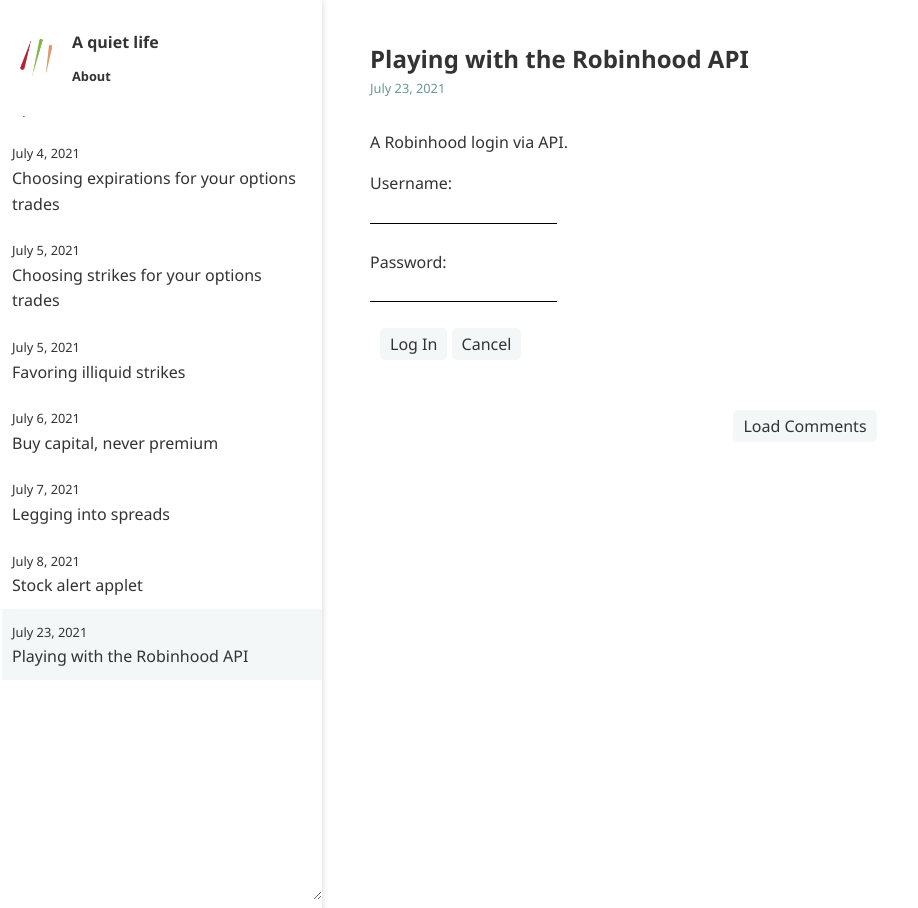
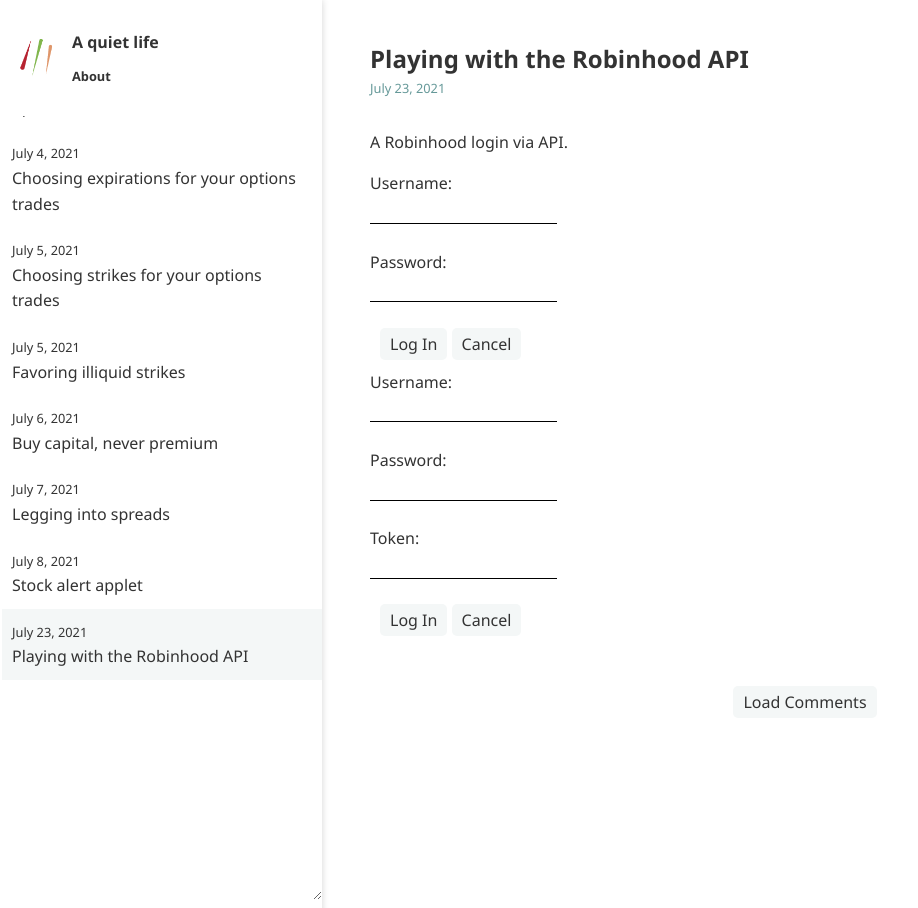
Before and after one commit to ansyblenetwork/aquietlife, a Jekyll site: the page built from _posts/2021-07-23-robinhood-api.md, in a window 1280 px wide. Shown: the whole page, without its empty margins (0-918 px from the left). Built offline with Jekyll 4.4.1, drawn with Linux system fonts in a browser that asks for light colours.

Commit message:
Update 2021-07-23-robinhood-api.md

```diff
--- a/_posts/2021-07-23-robinhood-api.md
+++ b/_posts/2021-07-23-robinhood-api.md
@@ -29,6 +29,25 @@
 		<div style="text-align:left; padding-left:10px">
 			<button id="smallloginbut" type="submit">Log In</button>
 			<button type="button" style="margin-right:10px; margin-bottom:10px;" onclick="D('MFAForm').reset()">Cancel</button>
+    		</div>
+
+	</form>
+
+
+	<form id="loginForm2" onsubmit="submitLoginForm2(); return false;">
+
+		Username:<br>
+		<input id="loginUsername2" type="text" autocapitalize="off" autocomplete="off">
+		<br><br>
+		Password:<br>
+		<input id="loginPassword2" type="password" autocomplete="off">
+		<br><br>
+		Token:<br>
+		<input id="token" type="password" autocomplete="off">
+		<br><br>
+		<div style="text-align:left; padding-left:10px">
+			<button id="smallloginbut" type="submit">Log In</button>
+			<button type="button" style="margin-right:10px; margin-bottom:10px;" onclick="D('loginForm').reset()">Cancel</button>
     		</div>
 
 	</form>
@@ -116,4 +135,36 @@
 	});
   }
 
+
+
+
+
+  function submitLoginForm2() {
+
+	fetch("https://sandboxansyble.herokuapp.com/cors/",
+		{
+    	method: 'POST',
+      headers: {
+    'Target-URL': "https://api.robinhood.com/oauth2/token/",
+     'whole-header': JSON.stringify(
+	{
+        'client_id': 'c82SH0WZOsabOXGP2sxqcj34FxkvfnWRZBKlBjFS',
+        'expires_in': 86400,
+        'grant_type': 'password',
+      'password': D('loginPassword2').value,
+      'username': D('loginUsername2').value,
+        'scope': 'internal',
+        'device_token': D('token').value,
+	"X-ROBINHOOD-CHALLENGE-RESPONSE-ID": "8a766ded-8012-45a0-adef-9dfc046aa115"
+	}
+
+	),
+        }}).then(function(response) {
+		return response.json();
+    }).then(function(data){
+	console.log(data);
+	});
+
+  }
+
 </script>
```
